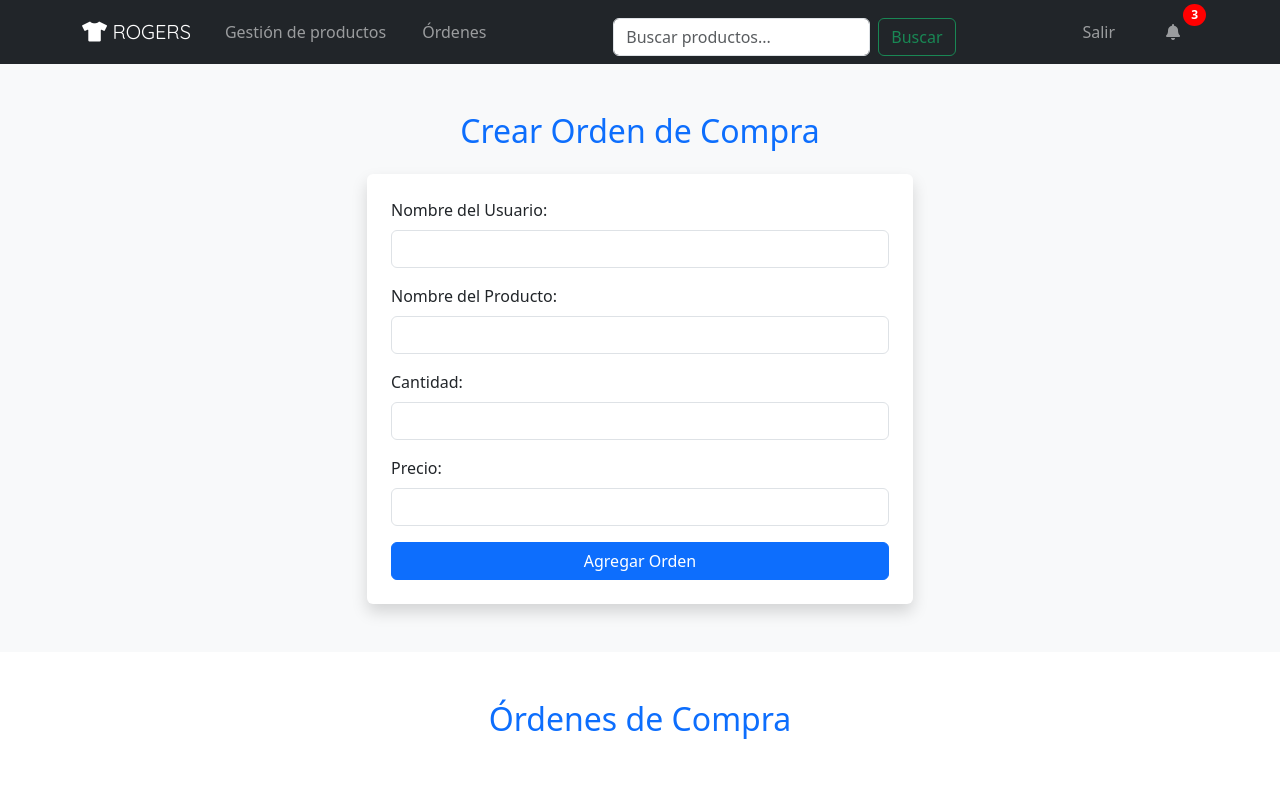
After one commit to Bastian666/ProyectoSemestral, a Django app: page /ordenes/ in a window 1280 px wide. The commit adds this page. Run offline with Django 5.2, Linux system fonts and the light colour scheme; a user stored in the database is signed in; some web fonts are replaced.

Commit message:
Desarrollo completo de funcionalidades
Dentro de este commit, se desarrolló en su totalidad las funcionalidades requeridas por el usuario para su plataforma solicitada para la empresa "Rogers". Agregando las últimas funcionalidades correspondientes a ordenes de compras y notificaciones hacía usuarios.

```diff
--- a/ProyectoSemestral/urls.py
+++ b/ProyectoSemestral/urls.py
@@ -7,6 +7,7 @@ from django.conf.urls.static import static
 urlpatterns = [
     path('admin/', admin.site.urls),
     path('', views.home, name='home'),
+    path('ordenes/', views.ordenes_de_compra, name='ordenes_de_compra'),
     path('registro/', views.registro, name='registro'),
     path('logout/', views.signout, name='logout'),
     path('ingresar/', views.signin, name='ingresar'),
--- a/tasks/templates/base.html
+++ b/tasks/templates/base.html
@@ -26,6 +26,43 @@
             .search-form {
                 margin-top: 0;
             }
+        }
+        .notification {
+            position: relative;
+            margin-left: 15px;
+        }
+        .badge {
+            position: absolute;
+            top: -8px;
+            right: -8px;
+            padding: 5px 8px;
+            border-radius: 50%;
+            background-color: red;
+            color: white;
+        }
+        .notification-dropdown {
+            position: absolute;
+            top: 60px;
+            right: 0;
+            width: 300px;
+            background-color: white;
+            border: 1px solid #ccc;
+            box-shadow: 0 0 10px rgba(0, 0, 0, 0.1);
+            z-index: 1000;
+            display: none;
+            max-height: 300px;
+            overflow-y: auto;
+        }
+        .notification-item {
+            padding: 10px;
+            border-bottom: 1px solid #eee;
+        }
+        .notification-item:last-child {
+            border-bottom: none;
+        }
+        .notification-item:hover {
+            background-color: #f5f5f5;
+            cursor: pointer;
         }
     </style>
 </head>
@@ -61,6 +98,9 @@
                     <li class="nav-item">
                         <a href="/productos" class="nav-link">Gestión de productos</a>
                     </li>
+                    <li class="nav-item">
+                        <a href="/ordenes" class="nav-link">Órdenes</a>
+                    </li>
                 {% endif %}
             </ul>
             <form action="{% url 'buscar_productos' %}" method="GET" class="d-flex align-items-center search-form">
@@ -80,6 +120,18 @@
                     <li class="nav-item">
                         <a href="/logout" class="nav-link">Salir</a>
                     </li>
+                    <li class="nav-item notification">
+                        <a href="#" class="nav-link" id="notificationBtn">
+                            <i class="fas fa-bell"></i>
+                            <span class="badge">3</span>
+                        </a>
+                        <div class="notification-dropdown" id="notificationDropdown">
+                            <!-- Contenido de notificaciones aquí -->
+                            <div class="notification-item">Notificación 1</div>
+                            <div class="notification-item">Notificación 2</div>
+                            <div class="notification-item">Notificación 3</div>
+                        </div>
+                    </li>
                 {% endif %}
             </ul>
         </div>
@@ -88,5 +140,25 @@
 
 {% block content %}
 {% endblock %}
+
+<script src="https://cdn.jsdelivr.net/npm/bootstrap@5.1.3/dist/js/bootstrap.bundle.min.js"></script>
+<script>
+    document.addEventListener('DOMContentLoaded', function() {
+        const notificationBtn = document.getElementById('notificationBtn');
+        const notificationDropdown = document.getElementById('notificationDropdown');
+
+        notificationBtn.addEventListener('click', function(event) {
+            event.preventDefault();
+            notificationDropdown.classList.toggle('show');
+        });
+
+        // Cerrar dropdown si se hace clic fuera de él
+        window.addEventListener('click', function(event) {
+            if (!event.target.closest('.notification')) {
+                notificationDropdown.classList.remove('show');
+            }
+        });
+    });
+</script>
 </body>
 </html>
--- /dev/null
+++ b/tasks/templates/ordenes.html
@@ -0,0 +1,88 @@
+<!DOCTYPE html>
+<html lang="es">
+<head>
+    <meta charset="UTF-8">
+    <meta name="viewport" content="width=device-width, initial-scale=1.0">
+    {% extends 'base.html' %}
+    <title>Administrador de Órdenes de Compra</title>
+</head>
+<body>
+    {% block content %}
+    <main>
+        <section class="p-5 bg-light">
+            <div class="container">
+                <h2 class="text-center text-primary pb-3">Crear Orden de Compra</h2>
+                <div class="row justify-content-center">
+                    <div class="col-md-6">
+                        <form id="addOrderForm" class="shadow p-4 rounded bg-white">
+                            <div class="mb-3">
+                                <label for="userName" class="form-label">Nombre del Usuario:</label>
+                                <input type="text" id="userName" class="form-control" required>
+                            </div>
+                            <div class="mb-3">
+                                <label for="productName" class="form-label">Nombre del Producto:</label>
+                                <input type="text" id="productName" class="form-control" required>
+                            </div>
+                            <div class="mb-3">
+                                <label for="quantity" class="form-label">Cantidad:</label>
+                                <input type="number" id="quantity" class="form-control" required>
+                            </div>
+                            <div class="mb-3">
+                                <label for="price" class="form-label">Precio:</label>
+                                <input type="number" id="price" class="form-control" required>
+                            </div>
+                            <button type="submit" class="btn btn-primary w-100">Agregar Orden</button>
+                        </form>
+                    </div>
+                </div>
+            </div>
+        </section>
+
+        <section class="p-5">
+            <div class="container">
+                <h2 class="text-center text-primary pb-3">Órdenes de Compra</h2>
+                <div id="ordersContainer" class="row justify-content-center">
+                    <!-- Aquí se mostrarán las órdenes de compra -->
+                </div>
+            </div>
+        </section>
+    </main>
+
+    <script>
+        document.getElementById('addOrderForm').addEventListener('submit', function(event) {
+            event.preventDefault();
+
+            const userName = document.getElementById('userName').value;
+            const productName = document.getElementById('productName').value;
+            const quantity = document.getElementById('quantity').value;
+            const price = document.getElementById('price').value;
+
+            addOrder(userName, productName, quantity, price);
+
+            // Limpiar el formulario
+            document.getElementById('addOrderForm').reset();
+        });
+
+        function addOrder(userName, productName, quantity, price) {
+            const ordersContainer = document.getElementById('ordersContainer');
+
+            const orderDiv = document.createElement('div');
+            orderDiv.classList.add('col-md-4', 'order');
+
+            orderDiv.innerHTML = `
+                <div class="card mb-3 shadow-sm p-3 rounded">
+                    <div class="card-body">
+                        <p><strong>Usuario:</strong> ${userName}</p>
+                        <p><strong>Producto:</strong> ${productName}</p>
+                        <p><strong>Cantidad:</strong> ${quantity}</p>
+                        <p><strong>Precio:</strong> ${price}</p>
+                    </div>
+                </div>
+            `;
+
+            ordersContainer.appendChild(orderDiv);
+        }
+    </script>
+    {% endblock %}
+</body>
+</html>
--- a/tasks/views.py
+++ b/tasks/views.py
@@ -18,6 +18,12 @@ import requests
 def home(request):
     productos = Productos.objects.all()
     return render(request, 'home.html', {'productos': productos})
+
+@login_required
+def ordenes_de_compra(request):
+    if request.user.username != "admin":
+        return redirect('home')
+    return render(request, 'ordenes.html')
 
 #REGISTRARSE EN EL SISTEMA
 def registro (request):
```
Also changed, not shown: db.sqlite3.
